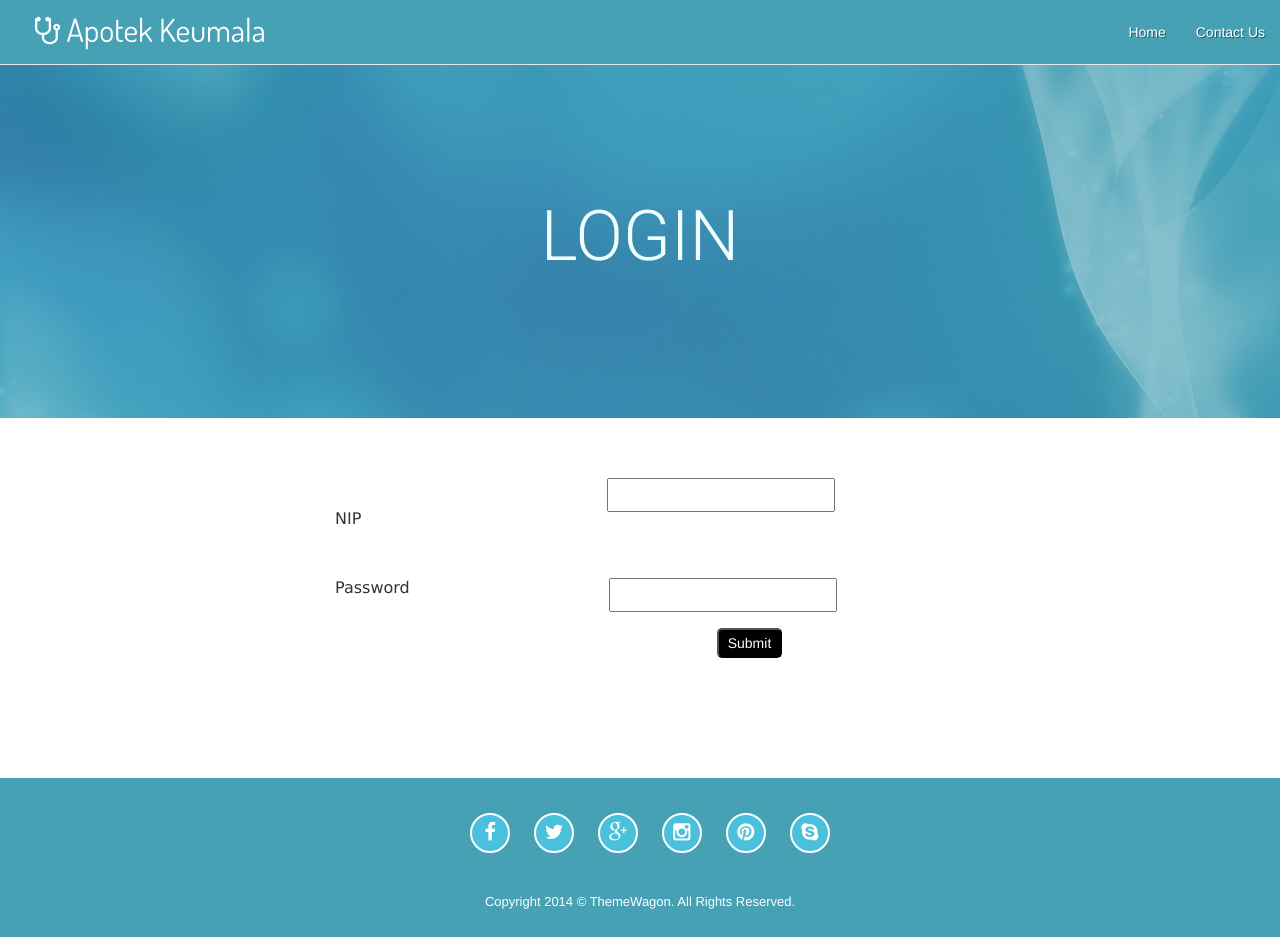
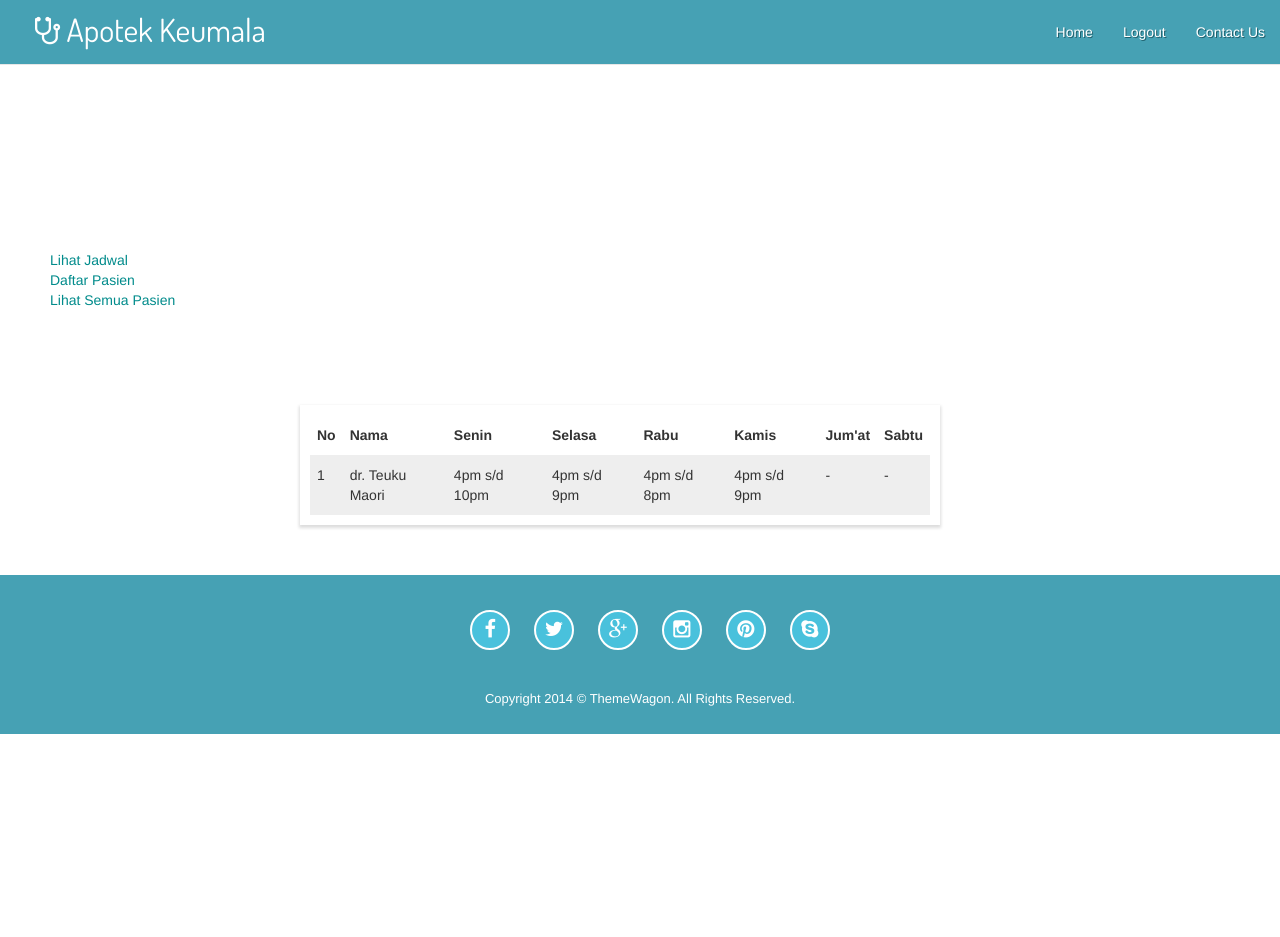
Before and after one commit to wahyumaori/KELOMPOK-1-, a plain HTML site: page lihatjadwal.html in a window 1280 px wide. After the commit the page ends 800 px from the top, so only its background shows below. Drawn offline with Linux system fonts and the light colour scheme.

Commit message:
Lihat Jadwal,Lihat Nomor

```diff
--- a/loginA.html
+++ b/lihatjadwal.html
@@ -35,7 +35,7 @@
 					        <span class="icon-bar"></span>
 					        <span class="icon-bar"></span>
 	      				</button>
-	      				<a class="navbar-brand logo" href="#">
+	      				<a class="navbar-brand logo" href="index.html">
 	      					<span><i class="fa fa-stethoscope"></i></span>
 	      					Apotek Keumala
 	      				</a>
@@ -45,62 +45,56 @@
 				    <div class="collapse navbar-collapse" id="bs-example-navbar-collapse-1">
 				    	<ul class="nav navbar-nav navbar-right">
 					        <li><a href="index.html">Home</a></li>
+							<li><a href="index.html">Logout</a></li>
 							<li><a href="contact.html">Contact Us</a></li>
 				      	</ul>
-				    </div><!-- /.navbar-collapse -->
-				</div><!-- /.container-fluid -->
+				    </div>
+				</div>
 			</nav>
 		</section>
-
-
-		<section class="service-title text-center">
-			<div class="service-wrapper">
-				<div class="container">
-					<div class= "row">
-						<h4 class="headline">LOGIN</h4>
-					</div>
-					<div class="row">
-						<div class="sub-headline">
-						<!--	<p>Lorem ipsum dolor sit amet, consectetur </p>-->
-						</div>
-					</div>
-				</div>
-			</div>
-		</section>
-
-		<section class= "featured-service-content">
-			<div class="container">
-				<!--<div class="row">
-					<div class="col-sm-4 service">
-						<div class="row text-center">-->
-					<form name="loginadmin" method="POST" action="prosesloginA.html">
-						<table>
-							<div id="teks">
+<div id="menu">
+				<link rel="stylesheet" type="text/css" href="assets/css/tes.css">
 				<ul>
-								NIP
+		            <li><a href="lihatjadwal.html">Lihat Jadwal</a></li>
 		            <br>
+		            <li><a href="daftarpasien.html">Daftar Pasien</a></li>
 		            <br>
+		            <li><a href="lihatsemuaP.html">Lihat Semua Pasien</a></li>
 		            <br>
-								Password
+		            <!--<li><a href="author.php">Author</a></li>-->
+		            <br>
 		        </ul>
 		    </div>
-								<br>
-							</div>
-							<div id="form-pass">
-								<input id="id" type="text" name="NIP" required>
-								<input id="pasword" type="password" name="pasword" required>
-							</div>
-							<input id="admin-submit" type="submit" value="Submit">
-								</td>
+		<br><br><br>
+		<table class="zebra-table" style="margin-top:5px;">
+		<thead>
+			<tr>
+			<th>No</th>
+			<th>Nama</th>
+			<th>Senin</th>
+			<th>Selasa</th>
+			<th>Rabu</th>
+			<th>Kamis</th>
+			<th>Jum'at</th>
+			<th>Sabtu</th>
+			</tr>
+		</thead>
+		<tbody>
+			<tr>
+				<td>1</td>
+				<td>dr. Teuku Maori</td>
+				<td>4pm s/d 10pm</td>
+				<td>4pm s/d 9pm</td>
+				<td>4pm s/d 8pm</td>
+				<td>4pm s/d 9pm</td>
+				<td>-</td>
+				<td>-</td>
+			</tr>
+			</tbody>
 		</table>
-					</form>
 
-	        			</div>
+			<section id="footer" style="padding: 25px 0px; margin-top: 50px;">
 
-		</section>
-
-
-		<section id="footer">
 			<div class="container">
 				<div class="row">
 					<div class="col-md-6 col-md-offset-3">
```
Also changed, not shown: lihatno.html (added, +91 -0 lines). Lines whose indentation alone changed are shown as unchanged.
